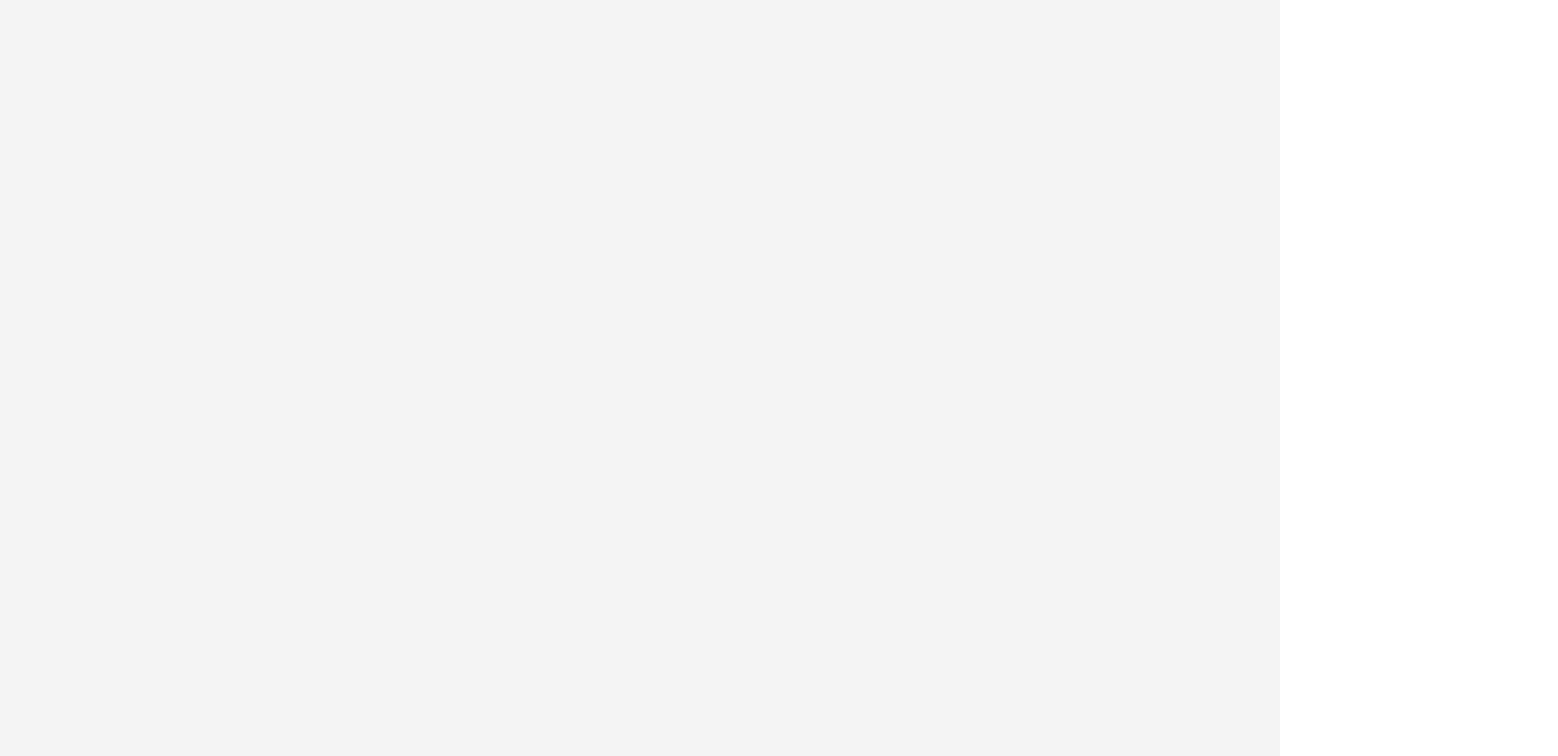
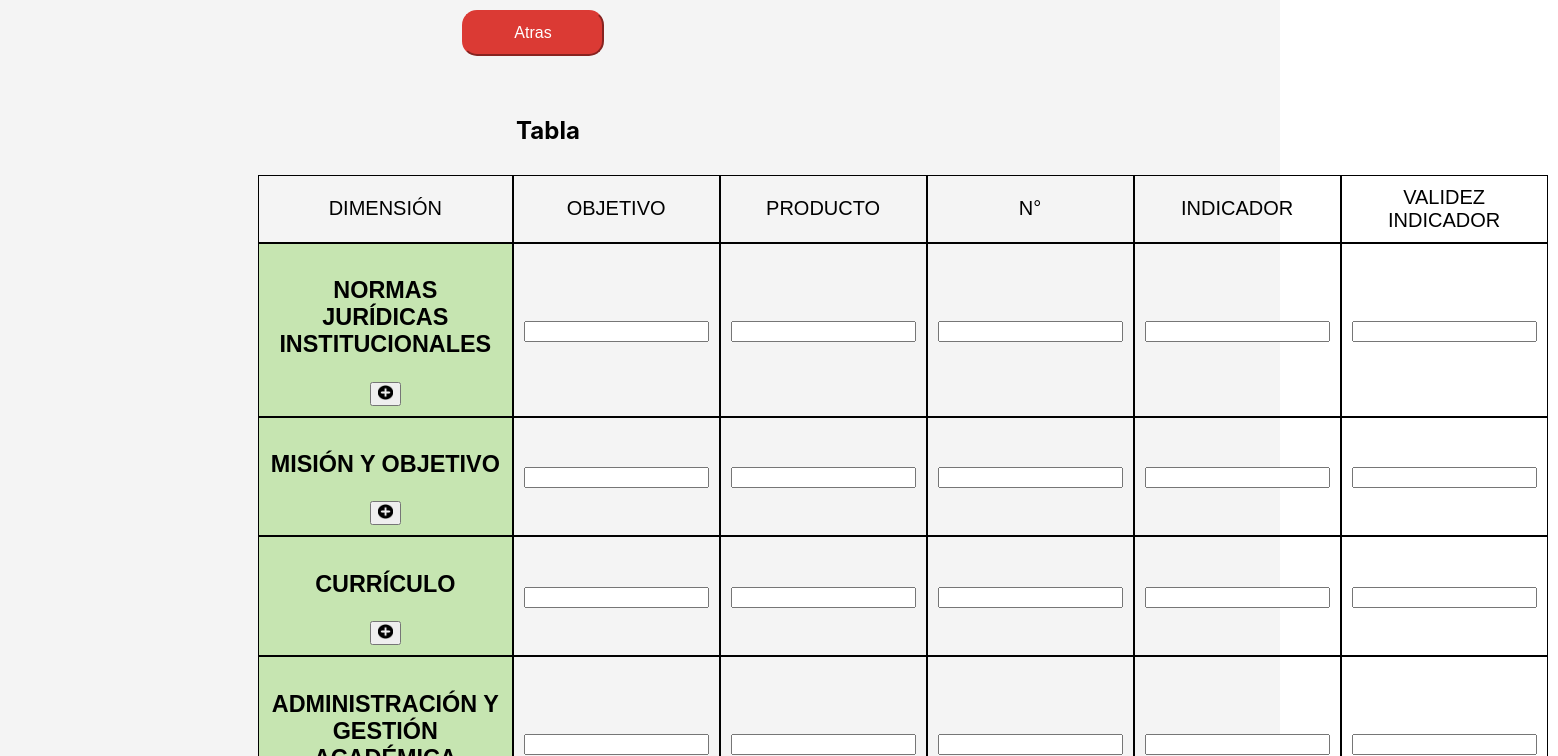
Before and after one commit to DayBS/Plame, a React (Create React App) app: page /tabla in a window 1280 px wide. Before the commit this address had no page. Shown: the top 756 px of the page, 1558 px wide, since content can reach past the window. Built offline with nearby package versions, Linux system fonts and the light colour scheme.

Commit message:
feat: llenar solo con seleccion de listas

```diff
--- a/src/App.js
+++ b/src/App.js
@@ -6,6 +6,7 @@ import './App.css';
 import InicioSesion from './components/inicioSesion';
 import SeleccionMatriz from './components/seleccionMatriz';
 import VerMatrices from './components/verMatrices';
+import Tabla from './components/tabla';
 
 function App() {
   const [mostrarContenidoPrincipal, setMostrarContenidoPrincipal] = useState(true);
@@ -81,6 +82,15 @@ function App() {
                   />
                 }
               />
+              <Route
+                path="/tabla"
+                element={
+                  <Tabla
+                    onToggle={() => setMostrarContenidoPrincipal(false)}
+                    onLogin={handleLogin}
+                  />
+                }
+              />
             </Routes>
           </header>
         </div>
--- a/src/components/seleccionMatriz.js
+++ b/src/components/seleccionMatriz.js
@@ -40,6 +40,7 @@ const DropdownsDinamicos = () => {
   const [seleccionCarreras, setSeleccionCarreras] = useState('');
   const [seleccionArea, setSeleccionArea] = useState('');
 
+
   const handleFacultadesChange = (e) => {
     const seleccion = e.target.value;
     setSeleccionFacultades(seleccion);
@@ -55,6 +56,8 @@ const DropdownsDinamicos = () => {
     const seleccion = e.target.value;
     setSeleccionArea(seleccion);
   };
+
+  const isBotonHabilitado = seleccionFacultades !== '' && seleccionCarreras !== '' && seleccionArea !== '';
 
   return (
     <div className="dropdown-container">
@@ -105,7 +108,7 @@ const DropdownsDinamicos = () => {
       <button className="Atras-button">Atras</button>
     </Link>
 <Link to="/tabla">
-      <button className="App-button">Llenar</button>
+      <button className="App-button" disabled={!isBotonHabilitado}>Llenar</button>
     </Link>
 <br></br>
     </div>
--- a/src/components/tabla.js
+++ b/src/components/tabla.js
@@ -1,6 +1,6 @@
 import React, { useState } from 'react';
 import { Link } from 'react-router-dom';
-import './tabla.css';
+import '../styles/tabla.css';
 
 const Tabla = () => {
   const [plam, setPlam] = useState({
@@ -47,7 +47,7 @@ const Tabla = () => {
   const range = (n) => Array.from({ length: n }, (_, i) => i);
 
   return (
-    <div>
+    <div className='tabla'>
       <Link to="/">
         <button className="App-button">Atras</button>
       </Link>
--- a/src/components/tabla.css
+++ b/src/styles/tabla.css
@@ -1,4 +1,10 @@
 /* tabla.css */
+
+.tabla{
+    align-items: center;
+    justify-content: center;
+    height: 100vh;
+}
 
 table, th, td {
     border:1px solid black;
```
